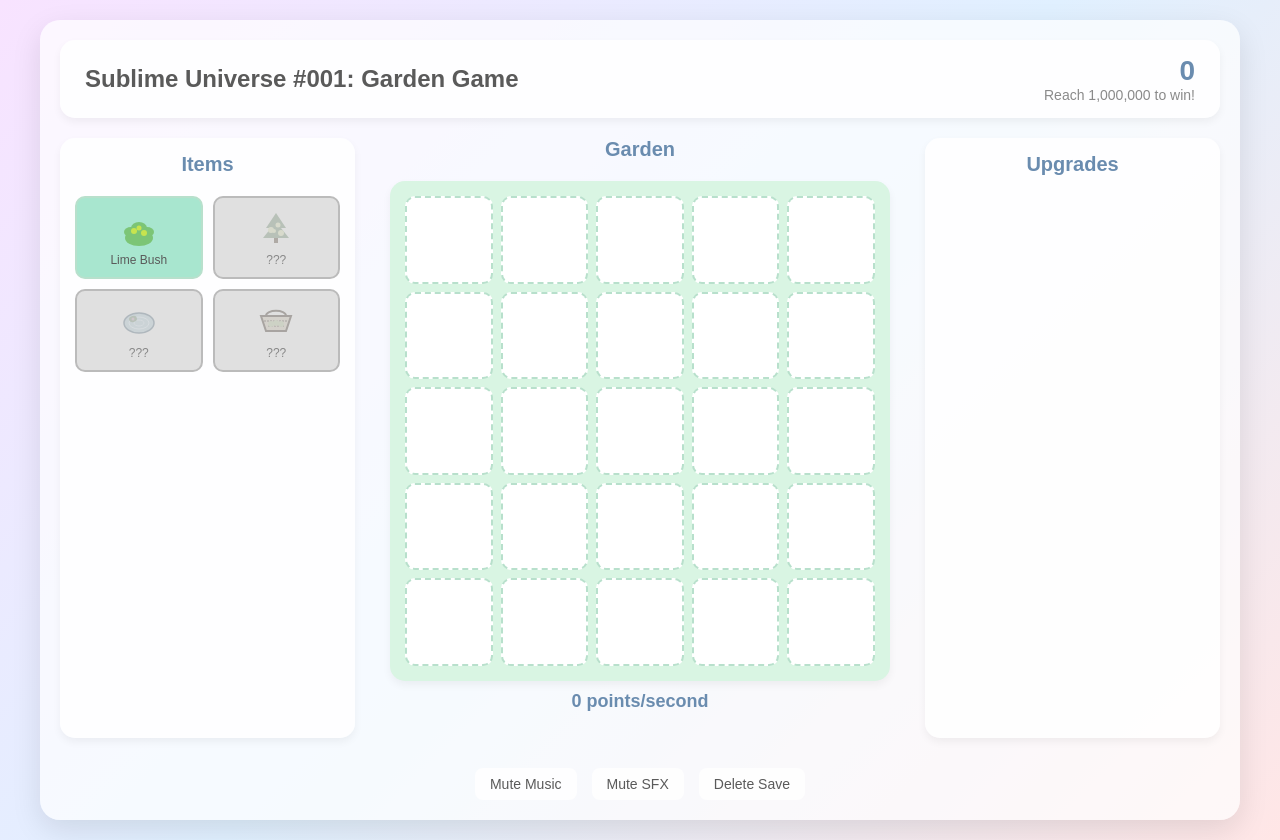
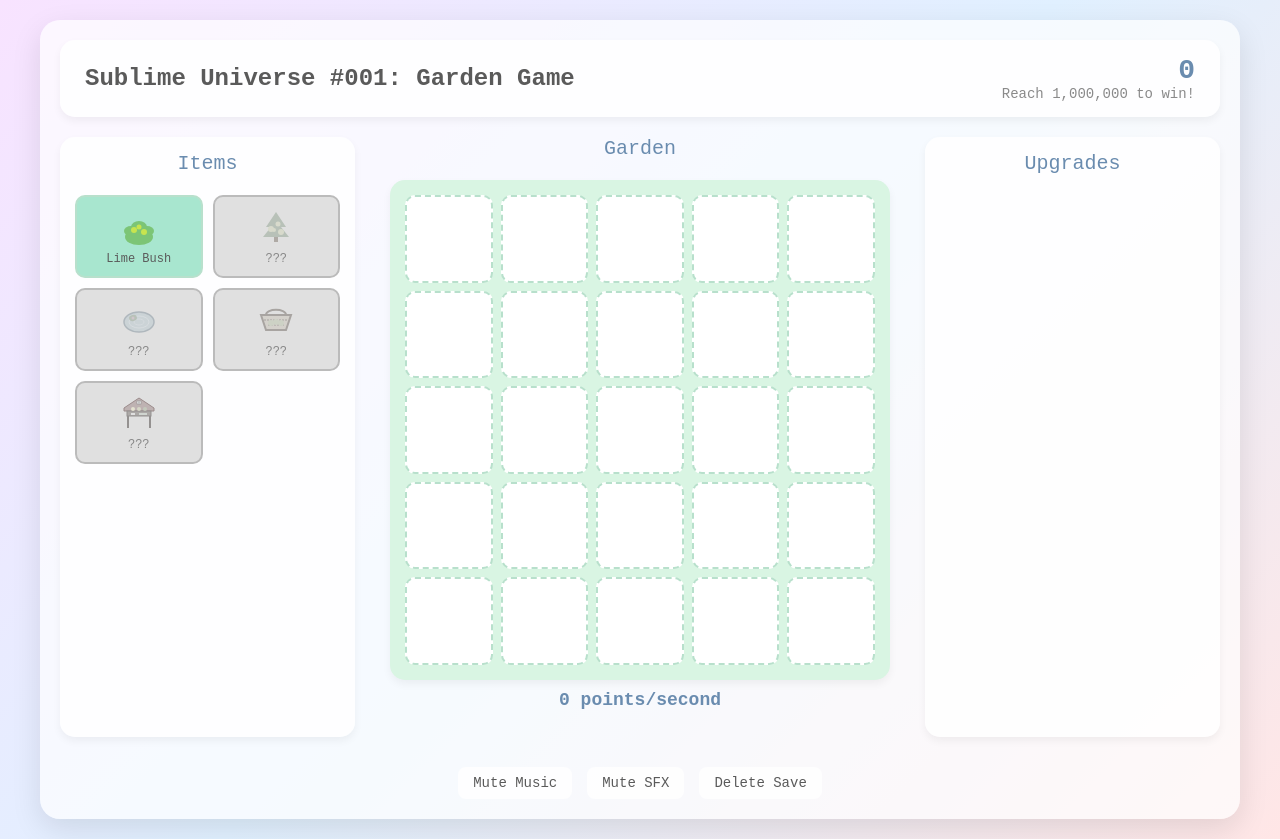
Before and after one commit to KingBecks123/001-garden-game, a plain HTML site: page index.html in a window 1280 px wide. Drawn offline with Linux system fonts and the light colour scheme.

Commit message:
Added the market, new font and basket hover collection

```diff
--- a/game.js
+++ b/game.js
@@ -9,7 +9,8 @@ let gameState = {
         limeBush: true,
         limeTree: false,
         pond: false,
-        basket: false
+        basket: false,
+        market: false
     },
     lastSave: Date.now(),
     settings: {
@@ -81,6 +82,15 @@ const plantTypes = {
         basePointsPerSecond: 0,
         maxLimes: 100,
         image: 'images/basket.svg'
+    },
+    market: {
+        id: 'market',
+        name: 'Market',
+        description: 'When placed next to a basket, increases the points per lime by 1.',
+        price: 10000,
+        unlockCondition: 100000,
+        basePointsPerSecond: 0,
+        image: 'images/market.svg'
     }
 };
 
@@ -242,6 +252,13 @@ function checkUnlocks() {
         newlyUnlocked.push(plantTypes.basket.name);
     }
 
+    // Check if we have enough points to unlock the Market
+    if (!gameState.unlocked.market && gameState.points >= plantTypes.market.unlockCondition) {
+        gameState.unlocked.market = true;
+        unlockHappened = true;
+        newlyUnlocked.push(plantTypes.market.name);
+    }
+
     // Only refresh the seed menu if something was unlocked
     if (unlockHappened) {
         createSeedMenu();
@@ -313,6 +330,11 @@ function createGardenGrid() {
                 const plant = gameState.gardenGrid[i];
                 const plantType = plantTypes[plant.type];
 
+                // Collect limes when hovering over a basket
+                if (plant.type === 'basket' && plant.limes && plant.limes > 0) {
+                    collectLimesFromBasket(i);
+                }
+
                 let description = plantType.description;
 
                 // For plants that produce points, show actual points per second (including pond boosts)
@@ -360,77 +382,36 @@ function createGardenGrid() {
     }
 }
 
-// Create the seed menu
-function createSeedMenu() {
-    seedGrid.innerHTML = '';
+// Collect limes from a basket
+function collectLimesFromBasket(tileIndex) {
+    const plant = gameState.gardenGrid[tileIndex];
+    if (!plant || plant.type !== 'basket' || !plant.limes || plant.limes <= 0) return;
 
-    // Add all plants to the menu (not just unlocked ones)
-    for (const plantId in plantTypes) {
-        const plant = plantTypes[plantId];
-        const isUnlocked = gameState.unlocked[plantId];
+    // Calculate points per lime (base of 5)
+    let pointsPerLime = 5;
 
-        const seedItem = document.createElement('div');
-        seedItem.className = 'seed-item';
-        seedItem.dataset.plantId = plantId;
+    // Check for adjacent markets
+    const adjacentTiles = getAdjacentTiles(tileIndex);
+    for (const adjTile of adjacentTiles) {
+        if (gameState.gardenGrid[adjTile] && gameState.gardenGrid[adjTile].type === 'market') {
+            pointsPerLime += 1; // Each market adds 1 point per lime
+        }
+    }
 
-        // Apply the appropriate class based on unlock status
-        if (!isUnlocked) {
-            seedItem.classList.add('locked');
-        } else if (plant.price <= gameState.points) {
-            seedItem.classList.add('affordable');
-        } else {
-            seedItem.classList.add('not-affordable');
-        }
+    const limesToCollect = plant.limes;
+    const pointsToAdd = limesToCollect * pointsPerLime;
+    gameState.points += pointsToAdd;
+    plant.limes = 0;
 
-        // If this is the currently selected seed, highlight it
-        if (gameState.selectedSeed === plantId) {
-            seedItem.classList.add('selected');
-        }
+    // Show notification
+    showNotification(`Collected ${formatNumber(limesToCollect)} limes for ${formatNumber(pointsToAdd)} points!`);
 
-        const plantImg = document.createElement('img');
-        plantImg.src = plant.image;
-        plantImg.alt = plant.name;
-        plantImg.className = 'item-icon';
+    // Play sound effect
+    playSFX('click');
 
-        const plantName = document.createElement('div');
-        plantName.className = 'item-name';
-        plantName.textContent = isUnlocked ? plant.name : '???';
-
-        seedItem.appendChild(plantImg);
-        seedItem.appendChild(plantName);
-
-        // Add event listener for selecting this seed (only if unlocked)
-        seedItem.addEventListener('click', () => {
-            // Only allow selection if unlocked and affordable
-            if (isUnlocked && plant.price <= gameState.points) {
-                selectSeed(plantId);
-            }
-        });
-
-        // Hover events for showing information (only for unlocked seeds)
-        if (isUnlocked) {
-            seedItem.addEventListener('mouseenter', () => {
-                showTooltip(
-                    plant.name,
-                    plant.description,
-                    `Price: ${formatNumber(plant.price)} points`,
-                    seedItem
-                );
-            });
-
-            seedItem.addEventListener('mouseleave', () => {
-                hideTooltip();
-            });
-        }
-
-        seedGrid.appendChild(seedItem);
-    }
-}
-
-// Create the upgrade menu (placeholder for now)
-function createUpgradeMenu() {
-    upgradesGrid.innerHTML = '';
-    // We'll implement this later
+    // Update UI
+    createGardenGrid();
+    updateUI();
 }
 
 // Handle clicking on a garden tile
@@ -441,14 +422,7 @@ function handleTileClick(tileIndex) {
 
         // If this is a basket, collect the limes
         if (plant.type === 'basket' && plant.limes && plant.limes > 0) {
-            const limesToCollect = plant.limes;
-            const pointsToAdd = limesToCollect * 5; // Changed from 10 to 5 points per lime
-            gameState.points += pointsToAdd;
-            plant.limes = 0;
-            showNotification(`Collected ${formatNumber(limesToCollect)} limes for ${formatNumber(pointsToAdd)} points!`);
-            playSFX('click');
-            createGardenGrid();
-            updateUI();
+            collectLimesFromBasket(tileIndex);
             return;
         }
 
@@ -657,5 +631,78 @@ function updateTooltip() {
     }
 }
 
+// Create the seed menu
+function createSeedMenu() {
+    seedGrid.innerHTML = '';
+
+    // Add all plants to the menu (not just unlocked ones)
+    for (const plantId in plantTypes) {
+        const plant = plantTypes[plantId];
+        const isUnlocked = gameState.unlocked[plantId];
+
+        const seedItem = document.createElement('div');
+        seedItem.className = 'seed-item';
+        seedItem.dataset.plantId = plantId;
+
+        // Apply the appropriate class based on unlock status
+        if (!isUnlocked) {
+            seedItem.classList.add('locked');
+        } else if (plant.price <= gameState.points) {
+            seedItem.classList.add('affordable');
+        } else {
+            seedItem.classList.add('not-affordable');
+        }
+
+        // If this is the currently selected seed, highlight it
+        if (gameState.selectedSeed === plantId) {
+            seedItem.classList.add('selected');
+        }
+
+        const plantImg = document.createElement('img');
+        plantImg.src = plant.image;
+        plantImg.alt = plant.name;
+        plantImg.className = 'item-icon';
+
+        const plantName = document.createElement('div');
+        plantName.className = 'item-name';
+        plantName.textContent = isUnlocked ? plant.name : '???';
+
+        seedItem.appendChild(plantImg);
+        seedItem.appendChild(plantName);
+
+        // Add event listener for selecting this seed (only if unlocked)
+        seedItem.addEventListener('click', () => {
+            // Only allow selection if unlocked and affordable
+            if (isUnlocked && plant.price <= gameState.points) {
+                selectSeed(plantId);
+            }
+        });
+
+        // Hover events for showing information (only for unlocked seeds)
+        if (isUnlocked) {
+            seedItem.addEventListener('mouseenter', () => {
+                showTooltip(
+                    plant.name,
+                    plant.description,
+                    `Price: ${formatNumber(plant.price)} points`,
+                    seedItem
+                );
+            });
+
+            seedItem.addEventListener('mouseleave', () => {
+                hideTooltip();
+            });
+        }
+
+        seedGrid.appendChild(seedItem);
+    }
+}
+
+// Create the upgrade menu (placeholder for now)
+function createUpgradeMenu() {
+    upgradesGrid.innerHTML = '';
+    // We'll implement this later
+}
+
 // Start the game when the page loads
 window.addEventListener('load', initGame);
--- a/styles.css
+++ b/styles.css
@@ -10,11 +10,15 @@
     --cant-afford-color: #ffcfd2;
 }
 
+/* Import Atkinson Hyperlegible Mono font */
+@import url('https://fonts.googleapis.com/css2?family=Atkinson+Hyperlegible&display=swap');
+
 * {
     margin: 0;
     padding: 0;
     box-sizing: border-box;
-    font-family: 'Arial Rounded MT Bold', 'Arial', sans-serif;
+    font-family: 'Atkinson Hyperlegible', monospace;
+    font-weight: 200;
 }
 
 body {
```
Also changed, not shown: images/market.svg (added).
